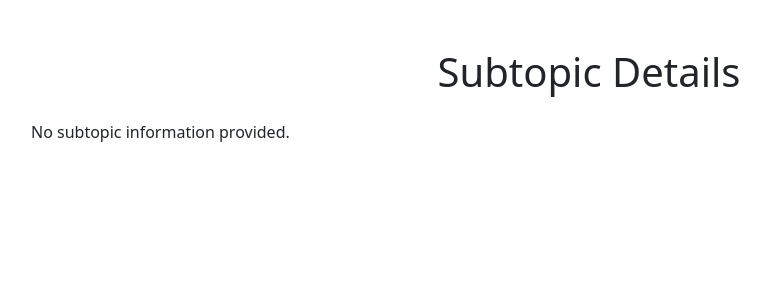
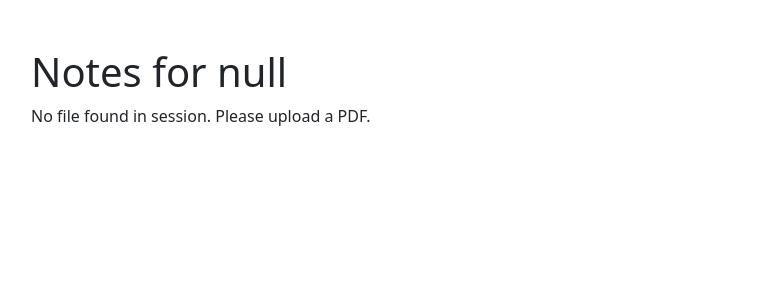
Before and after one commit to catalyst-community/TextBookAi, a FastAPI app: template templates/subtopic.html in a window 1280 px wide. Shown: the top 300 px of the page, without its empty margins (51-821 px from the left). Run offline with FastAPI, Linux system fonts and the light colour scheme; the template is opened without the code that fills it, so the values that code supplies are empty; some libraries are stand-ins or nearby versions.

Commit message:
- in main.py storing files in the uploads folder instead of temp_files folder. - generating notes of the subtopics - sending html from the server side for the subtopic page. - in pdf.py removed the gradio interface. - changed teh topics type to str from TopicOutput - removed the bootstrap styles in the index.html - updated the subtopic.html to dispplay generated notes - added fastapi-session = "0.2.7" itsdangerous = "^2.2.0"  to the toml file

```diff
--- a/main.py
+++ b/main.py
@@ -1,11 +1,16 @@
-from fastapi import FastAPI, File, UploadFile, Request, Query
+from fastapi import FastAPI, File, UploadFile, Request, Depends
 from fastapi.responses import HTMLResponse
 from fastapi.templating import Jinja2Templates
 from pathlib import Path
 import os
-from pdf import upload_to_gemini, generate_topics
+from pdf import generate_notes, upload_to_gemini, generate_topics
+from starlette.middleware.sessions import SessionMiddleware
+import shutil
 
 app = FastAPI()
+
+# Add session middleware
+app.add_middleware(SessionMiddleware, secret_key="your_secret_key")
 
 # Set the template directory for Jinja2
 templates = Jinja2Templates(directory="templates")
@@ -17,45 +22,69 @@
     return templates.TemplateResponse("index.html", {"request": request})
 
 
-# Route to upload PDF and generate topics
 @app.post("/upload_pdf/")
-async def upload_pdf(file: UploadFile = File(...)):
-    temp_dir = Path("./temp_files")
-    temp_dir.mkdir(exist_ok=True)
+async def upload_pdf(request: Request, file: UploadFile = File(...)):
+    """Handle PDF upload and store file reference in session."""
+    # Validate file type
+    if file.content_type != "application/pdf":
+        return {"error": "Invalid file type. Please upload a PDF file."}
 
-    if not file.filename:
-        return {"error": "No file uploaded"}
+    # Ensure the upload folder exists
+    upload_folder = Path("uploads")
+    upload_folder.mkdir(exist_ok=True)
 
-    if not file.filename.endswith(".pdf"):
-        return {"error": "Only PDF files are allowed"}
+    # Save the file locally (sanitize file name)
+    file_path = upload_folder / os.path.basename(str(file.filename))
+    with file_path.open("wb") as f:
+        shutil.copyfileobj(file.file, f)  # Save the file content
 
-    file_location = temp_dir / file.filename
-    with open(file_location, "wb") as f:
-        f.write(await file.read())
+    # Upload the file to Gemini and store its URI in the session
+    uploaded_file = upload_to_gemini(file_path)
 
-    try:
-        uploaded_file = upload_to_gemini(file_location, mime_type="application/pdf")
-        topics = generate_topics(uploaded_file)
+    # Store only the file name in the session
+    request.session["uploaded_file_name"] = file_path.name
 
-        # Return the generated topics as JSON
-        return {"topics": topics}
+    # Generate topics after file upload
+    topics = generate_topics(uploaded_file)
 
-    finally:
-        os.remove(file_location)
+    return {"message": "File uploaded", "file_name": file_path.name, "topics": topics}
 
 
-# Route to serve the subtopic page with the topic and subtopic passed as query params
-@app.get("/subtopic", response_class=HTMLResponse)
-async def subtopic(
-    request: Request, topic: str = Query(...), subtopic: str = Query(...)
-):
-    # Render the subtopic.html page and pass the topic and subtopic to the template
-    return templates.TemplateResponse(
-        "subtopic.html", {"request": request, "topic": topic, "subtopic": subtopic}
-    )
+@app.get("/subtopic/")
+async def get_subtopic_notes(topic: str, subtopic: str, request: Request):
+    """Retrieve the file from storage and generate notes for the subtopic."""
+    file_name = request.session.get("uploaded_file_name")
+    if not file_name:
+        return HTMLResponse(
+            content="No file found in session. Please upload a PDF.", status_code=400
+        )
 
+    # Retrieve the file from storage
+    file_path = Path("uploads") / file_name
+    if not file_path.exists():
+        return HTMLResponse(
+            content="File not found in storage. Please upload the PDF again.",
+            status_code=400,
+        )
 
-if __name__ == "__main__":
-    import uvicorn
+    # Generate notes
+    response = generate_notes(topic, subtopic, file_path)
 
-    uvicorn.run(app, host="0.0.0.0", port=8000)
+    # Return formatted HTML
+    html_content = f"""
+    <html>
+    <head>
+        <title>{subtopic} Notes</title>
+        <link rel="stylesheet" href="https://cdn.jsdelivr.net/npm/bootstrap@5.3.0/dist/css/bootstrap.min.css" />
+    </head>
+    <body>
+        <div class="container mt-5">
+            <h1>Notes for {subtopic}</h1>
+            <p><strong>Topic:</strong> {topic}</p>
+            <p><strong>Subtopic:</strong> {subtopic}</p>
+            <div class="notes">{response}</div>
+        </div>
+    </body>
+    </html>
+    """
+    return HTMLResponse(content=html_content)
--- a/pyproject.toml
+++ b/pyproject.toml
@@ -16,6 +16,8 @@
 pypdf2 = "^3.0.1"
 jinja2 = "^3.1.4"
 python-multipart = "^0.0.9"
+fastapi-session = "0.2.7"
+itsdangerous = "^2.2.0"
 
 
 [build-system]
--- a/templates/subtopic.html
+++ b/templates/subtopic.html
@@ -3,7 +3,7 @@
   <head>
     <meta charset="UTF-8" />
     <meta name="viewport" content="width=device-width, initial-scale=1.0" />
-    <title>Subtopic Details</title>
+    <title>Subtopic Notes</title>
     <link
       rel="stylesheet"
       href="https://cdn.jsdelivr.net/npm/bootstrap@5.3.0/dist/css/bootstrap.min.css"
@@ -11,33 +11,28 @@
   </head>
   <body>
     <div class="container mt-5">
-      <h1 class="text-center">Subtopic Details</h1>
-      <div id="subtopic-details" class="mt-4"></div>
+      <h1>Loading notes...</h1>
+      <div id="notes"></div>
     </div>
 
     <script>
-      // Function to get query parameters from the URL
-      function getQueryParams() {
-        const params = new URLSearchParams(window.location.search);
-        const topic = params.get("topic");
-        const subtopic = params.get("subtopic");
-        return { topic, subtopic };
+      const urlParams = new URLSearchParams(window.location.search);
+      const topic = urlParams.get("topic");
+      const subtopic = urlParams.get("subtopic");
+
+      document.querySelector("h1").innerText = `Notes for ${subtopic}`;
+
+      async function loadNotes() {
+        const response = await fetch(
+          `/subtopic/?topic=${encodeURIComponent(
+            topic
+          )}&subtopic=${encodeURIComponent(subtopic)}`
+        );
+        const notesHtml = await response.text();
+        document.getElementById("notes").innerHTML = notesHtml;
       }
 
-      document.addEventListener("DOMContentLoaded", function () {
-        const { topic, subtopic } = getQueryParams();
-
-        // Display the topic and subtopic on the page
-        const detailsDiv = document.getElementById("subtopic-details");
-        if (topic && subtopic) {
-          detailsDiv.innerHTML = `
-            <h3>Topic: ${decodeURIComponent(topic)}</h3>
-            <h4>Subtopic: ${decodeURIComponent(subtopic)}</h4>
-          `;
-        } else {
-          detailsDiv.innerHTML = "<p>No subtopic information provided.</p>";
-        }
-      });
+      loadNotes();
     </script>
   </body>
 </html>
```
Also changed, not shown: pdf.py (+14 -44 lines), templates/index.html (+9 -63 lines), 1 other file.
